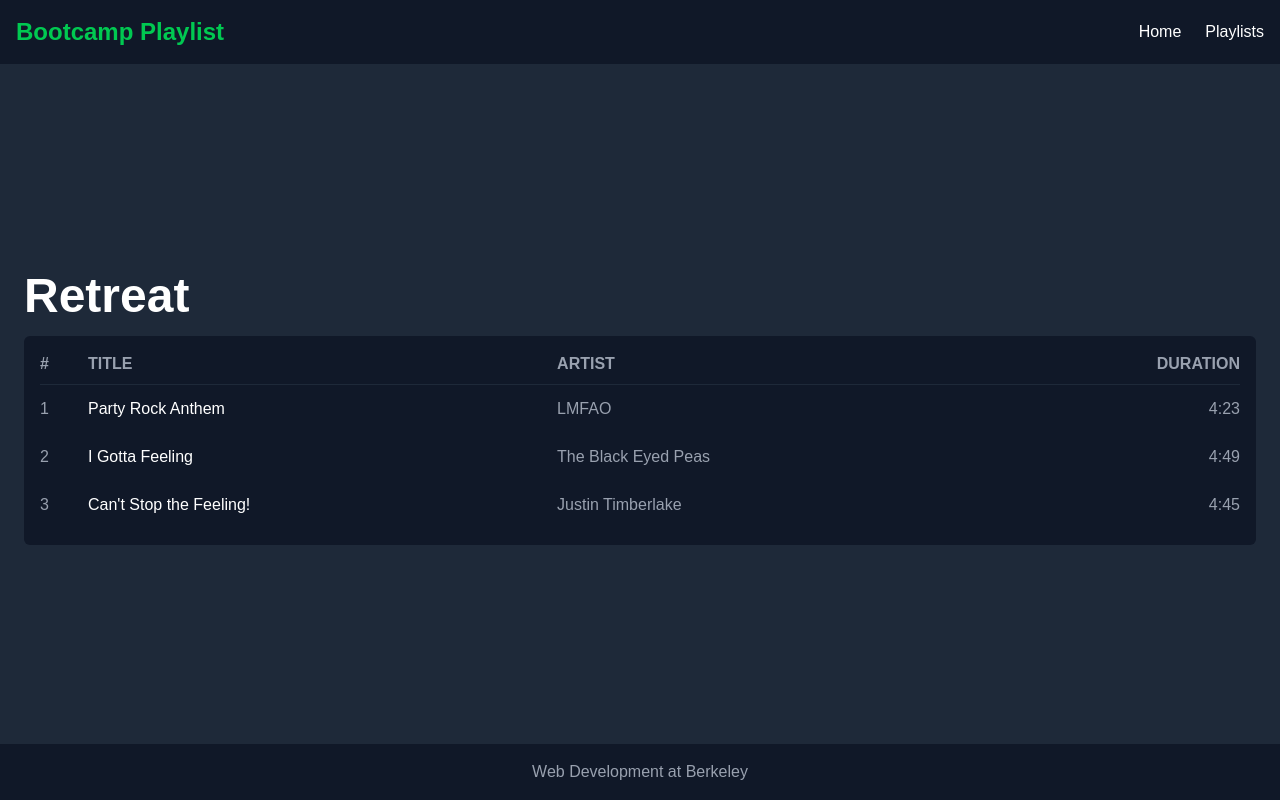
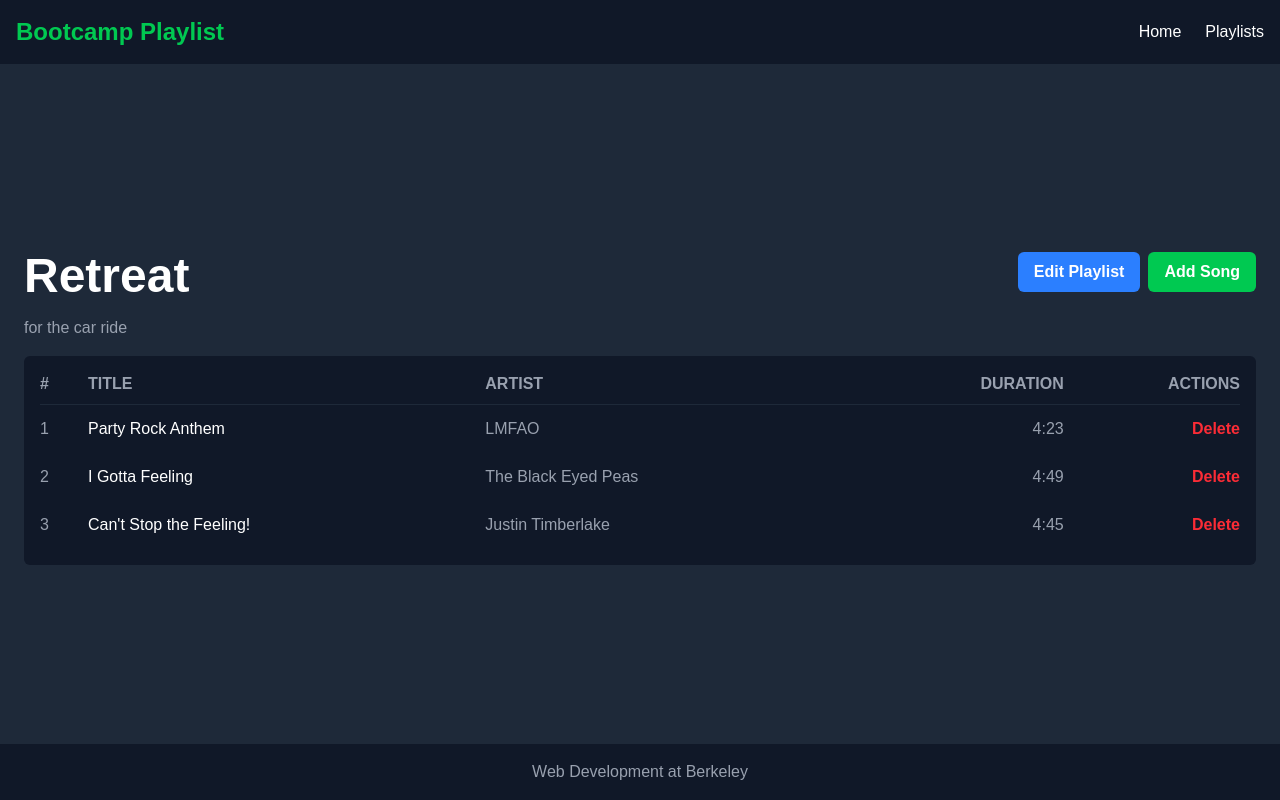
Before and after one commit to ortizrodrigo/rodrigo-bootcamp-playlist, a Next.js app in the folder my-app/: page /playlists/1 in a window 1280 px wide. Built offline with nearby package versions, Linux system fonts and the light colour scheme.

Commit message:
add and delete song feature

```diff
--- a/my-app/src/contexts/PlaylistContext.tsx
+++ b/my-app/src/contexts/PlaylistContext.tsx
@@ -3,10 +3,11 @@ import { createContext, useContext, useState, ReactNode } from "react";
 interface Playlist {
     id: string;
     name: string;
-    tracks: number;
+    description: string;
+    songs: number;
 }
 
-interface Track {
+interface Song {
     id: string;
     title: string;
     artist: string;
@@ -15,19 +16,31 @@ interface Track {
 
 interface PlaylistContextType {
     playlists: Playlist[];
-    tracks: { [key: string]: Track[] };
-    addPlaylist: (newPlaylist: Playlist, newTracks: Track[]) => void;
+    songs: { [key: string]: Song[] };
+    addPlaylist: (newPlaylist: Playlist, newSongs: Song[]) => void;
     editPlaylist: (id: string, updatedPlaylist: Partial<Playlist>) => void;
+    addSong: (playlistId: string, newSong: Song) => void;
+    deleteSong: (playlistId: string, songId: string) => void;
 }
 
 const PlaylistContext = createContext<PlaylistContextType | undefined>(undefined);
 
 const SAMPLE_PLAYLISTS: Playlist[] = [
-    { id: "1", name: "Retreat", tracks: 3 },
-    { id: "2", name: "Party", tracks: 2 },
+    {
+        id: "1",
+        name: "Retreat",
+        description: "for the car ride",
+        songs: 3
+    },
+    {
+        id: "2",
+        name: "Party",
+        description: "get the party started",
+        songs: 2
+    },
 ];
 
-const SAMPLE_TRACKS: { [key: string]: Track[] } = {
+const SAMPLE_SONGS: { [key: string]: Song[] } = {
     "1": [
         { id: "101", title: "Party Rock Anthem", artist: "LMFAO", duration: "4:23" },
         { id: "102", title: "I Gotta Feeling", artist: "The Black Eyed Peas", duration: "4:49" },
@@ -41,11 +54,11 @@ const SAMPLE_TRACKS: { [key: string]: Track[] } = {
 
 export function PlaylistProvider({ children }: { children: ReactNode }) {
     const [playlists, setPlaylists] = useState<Playlist[]>(SAMPLE_PLAYLISTS);
-    const [tracks, setTracks] = useState<{ [key: string]: Track[] }>(SAMPLE_TRACKS);
+    const [songs, setSongs] = useState<{ [key: string]: Song[] }>(SAMPLE_SONGS);
 
-    const addPlaylist = (newPlaylist: Playlist, newTracks: Track[]) => {
+    const addPlaylist = (newPlaylist: Playlist, newSongs: Song[]) => {
         setPlaylists((prev) => [...prev, newPlaylist]);
-        setTracks((prev) => ({ ...prev, [newPlaylist.id]: newTracks }));
+        setSongs((prev) => ({ ...prev, [newPlaylist.id]: newSongs }));
     };
 
     const editPlaylist = (id: string, updatedPlaylist: Partial<Playlist>) => {
@@ -54,8 +67,38 @@ export function PlaylistProvider({ children }: { children: ReactNode }) {
         );
     };
 
+    const addSong = (playlistId: string, newSong: Song) => {
+        setSongs((prev) => ({
+            ...prev,
+            [playlistId]: [...(prev[playlistId] || []), newSong],
+        }));
+
+        setPlaylists((prev) =>
+            prev.map((playlist) =>
+                playlist.id === playlistId
+                    ? { ...playlist, songs: (playlist.songs || 0) + 1 }
+                    : playlist
+            )
+        );
+    };
+
+    const deleteSong = (playlistId: string, songId: string) => {
+        setSongs((prev) => ({
+            ...prev,
+            [playlistId]: (prev[playlistId] || []).filter((song) => song.id !== songId),
+        }));
+
+        setPlaylists((prev) =>
+            prev.map((playlist) =>
+                playlist.id === playlistId
+                    ? { ...playlist, songs: Math.max((playlist.songs || 0) - 1, 0) }
+                    : playlist
+            )
+        );
+    };
+
     return (
-    <PlaylistContext.Provider value={{ playlists, tracks, addPlaylist, editPlaylist }}>
+        <PlaylistContext.Provider value={{ playlists, songs: songs, addPlaylist, editPlaylist, addSong, deleteSong }}>
             {children}
         </PlaylistContext.Provider>
     );
--- a/my-app/src/pages/playlists/[id].tsx
+++ b/my-app/src/pages/playlists/[id].tsx
@@ -1,11 +1,31 @@
 import { useRouter } from "next/router";
+import { useState, useEffect } from "react";
 import { usePlaylist } from "@/contexts/PlaylistContext";
+import Modal from "@/components/Modal";
 
 export default function PlaylistDetail() {
     const router = useRouter();
     const { id } = router.query;
-  const { playlists, tracks } = usePlaylist();
+    const { playlists, songs, editPlaylist, addSong, deleteSong } = usePlaylist();
+    const [isEditModalOpen, setIsEditModalOpen] = useState(false);
+    const [isAddSongModalOpen, setIsAddSongModalOpen] = useState(false);
+    const [editedName, setEditedName] = useState("");
+    const [editedDescription, setEditedDescription] = useState("");
+    const [newSongTitle, setNewSongTitle] = useState("");
+    const [newSongArtist, setNewSongArtist] = useState("");
+    const [newSongDuration, setNewSongDuration] = useState("");
 
+    const playlist = typeof id === "string" ? playlists.find((p) => p.id === id) : null;
+    const playlistSongs = typeof id === "string" ? songs[id] || [] : [];
+
+    useEffect(() => {
+        if (playlist) {
+            setEditedName(playlist.name);
+            setEditedDescription(playlist.description);
+        }
+    }, [playlist]);
+
+    // all hooks are called before early return
     if (!id || typeof id !== "string") {
         return (
             <main className="flex-grow flex items-center justify-center">
@@ -13,9 +33,6 @@ export default function PlaylistDetail() {
             </main>
         );
     }
-
-  const playlist = playlists.find((p) => p.id === id);
-  const playlistTracks = tracks[id] || [];
 
     if (!playlist) {
         return (
@@ -25,9 +42,62 @@ export default function PlaylistDetail() {
         );
     }
 
+    // handle form submission to update playlist
+    const handleEditPlaylist = (e: React.FormEvent) => {
+        e.preventDefault();
+        if (!editedName.trim()) return; // no empty names
+
+        editPlaylist(id, {
+            name: editedName,
+            description: editedDescription,
+        });
+        setIsEditModalOpen(false); // close modal
+    };
+
+    // handle form submission to add a new song
+    const handleAddSong = (e: React.FormEvent) => {
+        e.preventDefault();
+        if (!newSongTitle.trim() || !newSongArtist.trim() || !newSongDuration.trim()) return; // all fields non-empty
+
+        const newSong = {
+            id: Date.now().toString(), // unique ID
+            title: newSongTitle,
+            artist: newSongArtist,
+            duration: newSongDuration,
+        };
+
+        addSong(id, newSong);
+        setNewSongTitle(""); // reset form
+        setNewSongArtist("");
+        setNewSongDuration("");
+        setIsAddSongModalOpen(false); // close modal
+    };
+
+    // handle deleting a song
+    const handleDeleteSong = (songId: string) => {
+        deleteSong(id, songId);
+    };
+
     return (
         <main className="flex-grow p-6">
-      <h1 className="text-5xl font-bold mt-2 mb-4">{playlist.name}</h1>
+            <div className="flex items-center justify-between mb-4">
+                <h1 className="text-5xl font-bold mt-2">{playlist.name}</h1>
+                <div className="flex gap-2">
+                    <button
+                        onClick={() => setIsEditModalOpen(true)}
+                        className="bg-blue-500 hover:bg-blue-600 text-white font-bold px-4 py-2 rounded-md"
+                    >
+                        Edit Playlist
+                    </button>
+                    <button
+                        onClick={() => setIsAddSongModalOpen(true)}
+                        className="bg-green-500 hover:bg-green-600 text-white font-bold px-4 py-2 rounded-md"
+                    >
+                        Add Song
+                    </button>
+                </div>
+            </div>
+            <p className="text-gray-400 mb-4">{playlist.description}</p>
 
             <div className="bg-gray-900 rounded-md p-4">
                 <table className="w-full">
@@ -37,20 +107,96 @@ export default function PlaylistDetail() {
                             <th className="pb-2">TITLE</th>
                             <th className="pb-2">ARTIST</th>
                             <th className="pb-2 text-right">DURATION</th>
+                            <th className="pb-2 text-right">ACTIONS</th>
                         </tr>
                     </thead>
                     <tbody>
-            {playlistTracks.map((track, index) => (
-              <tr key={track.id} className="hover:bg-gray-800 group">
+                        {playlistSongs.map((song, index) => (
+                            <tr key={song.id} className="hover:bg-gray-800 group">
                                 <td className="py-3 text-gray-400">{index + 1}</td>
-                <td className="py-3 font-medium group-hover:text-green-400">{track.title}</td>
-                <td className="py-3 text-gray-400">{track.artist}</td>
-                <td className="py-3 text-gray-400 text-right">{track.duration}</td>
+                                <td className="py-3 font-medium group-hover:text-green-400">{song.title}</td>
+                                <td className="py-3 text-gray-400">{song.artist}</td>
+                                <td className="py-3 text-gray-400 text-right">{song.duration}</td>
+                                <td className="py-3 text-right">
+                                    <button
+                                        onClick={() => handleDeleteSong(song.id)}
+                                        className="text-red-500 hover:text-red-600 font-bold"
+                                    >
+                                        Delete
+                                    </button>
+                                </td>
                             </tr>
                         ))}
                     </tbody>
                 </table>
             </div>
+
+            {/* edit playlist Modal */}
+            <Modal
+                isOpen={isEditModalOpen}
+                onClose={() => setIsEditModalOpen(false)}
+                title="Edit Playlist"
+            >
+                <form onSubmit={handleEditPlaylist} className="flex flex-col gap-4">
+                    <input
+                        type="text"
+                        value={editedName}
+                        onChange={(e) => setEditedName(e.target.value)}
+                        placeholder="Enter playlist name"
+                        className="bg-gray-700 text-white p-2 rounded-md w-full"
+                    />
+                    <input
+                        type="text"
+                        value={editedDescription}
+                        onChange={(e) => setEditedDescription(e.target.value)}
+                        placeholder="Enter playlist description"
+                        className="bg-gray-700 text-white p-2 rounded-md w-full"
+                    />
+                    <button
+                        type="submit"
+                        className="bg-blue-500 hover:bg-blue-600 text-white font-bold px-4 py-2 rounded-md"
+                    >
+                        Save
+                    </button>
+                </form>
+            </Modal>
+
+            {/* add song modal */}
+            <Modal
+                isOpen={isAddSongModalOpen}
+                onClose={() => setIsAddSongModalOpen(false)}
+                title="Add New Song"
+            >
+                <form onSubmit={handleAddSong} className="flex flex-col gap-4">
+                    <input
+                        type="text"
+                        value={newSongTitle}
+                        onChange={(e) => setNewSongTitle(e.target.value)}
+                        placeholder="Enter song title"
+                        className="bg-gray-700 text-white p-2 rounded-md w-full"
+                    />
+                    <input
+                        type="text"
+                        value={newSongArtist}
+                        onChange={(e) => setNewSongArtist(e.target.value)}
+                        placeholder="Enter artist name"
+                        className="bg-gray-700 text-white p-2 rounded-md w-full"
+                    />
+                    <input
+                        type="text"
+                        value={newSongDuration}
+                        onChange={(e) => setNewSongDuration(e.target.value)}
+                        placeholder="Enter duration (e.g., 3:45)"
+                        className="bg-gray-700 text-white p-2 rounded-md w-full"
+                    />
+                    <button
+                        type="submit"
+                        className="bg-green-500 hover:bg-green-600 text-white font-bold px-4 py-2 rounded-md"
+                    >
+                        Add
+                    </button>
+                </form>
+            </Modal>
         </main>
     );
 }
--- a/my-app/src/pages/playlists/index.tsx
+++ b/my-app/src/pages/playlists/index.tsx
@@ -7,6 +7,7 @@ export default function PlaylistsPage() {
     const { playlists, addPlaylist } = usePlaylist();
     const [isModalOpen, setIsModalOpen] = useState(false);
     const [playlistName, setPlaylistName] = useState("");
+    const [playlistDescription, setPlaylistDescription] = useState("");
 
     const handleAddPlaylist = (e: React.FormEvent) => {
         e.preventDefault();
@@ -15,10 +16,12 @@ export default function PlaylistsPage() {
         const newPlaylist = {
             id: Date.now().toString(), // unique ID using timestamp
             name: playlistName,
-            tracks: 0, // empty
+            description: playlistDescription,
+            songs: 0, // empty
         };
-        addPlaylist(newPlaylist, []); // add empty track array
+        addPlaylist(newPlaylist, []); // add empty song array
         setPlaylistName(""); // reset input
+        setPlaylistDescription(""); // reset description
         setIsModalOpen(false); // close modal
     };
 
@@ -36,7 +39,8 @@ export default function PlaylistsPage() {
                 >
                     <div className="p-4">
                         <h3 className="font-bold text-lg truncate">{playlist.name}</h3>
-                        <p className="text-gray-400">{playlist.tracks} tracks</p>
+                        <p className="text-gray-200">{playlist.description}</p>
+                        <p className="text-gray-400">{playlist.songs} songs</p>
                     </div>
                 </Link>
                 ))}
@@ -65,6 +69,13 @@ export default function PlaylistsPage() {
                         placeholder="Enter playlist name"
                         className="bg-gray-700 text-white p-2 rounded-md w-full"
                     />
+                    <input
+                        type="text"
+                        value={playlistDescription}
+                        onChange={(e) => setPlaylistDescription(e.target.value)}
+                        placeholder="Enter playlist description"
+                        className="bg-gray-700 text-white p-2 rounded-md w-full"
+                    />
                     <button
                         type="submit"
                         className="bg-blue-500 hover:bg-blue-600 text-white font-bold px-4 py-2 rounded-md"
```
Also changed, not shown: my-app/src/components/Layout.tsx (indentation only). Lines whose indentation alone changed are shown as unchanged.
